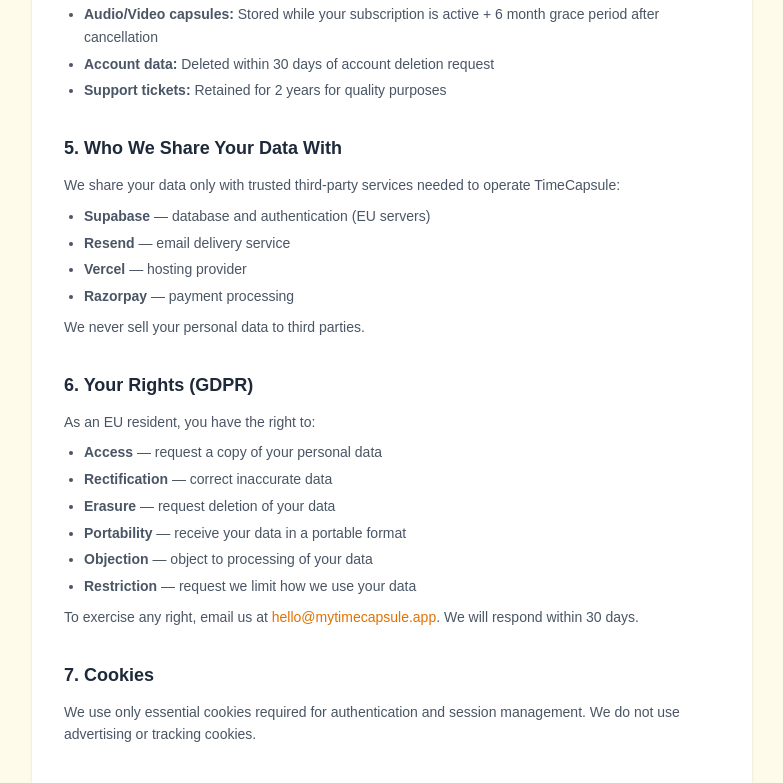
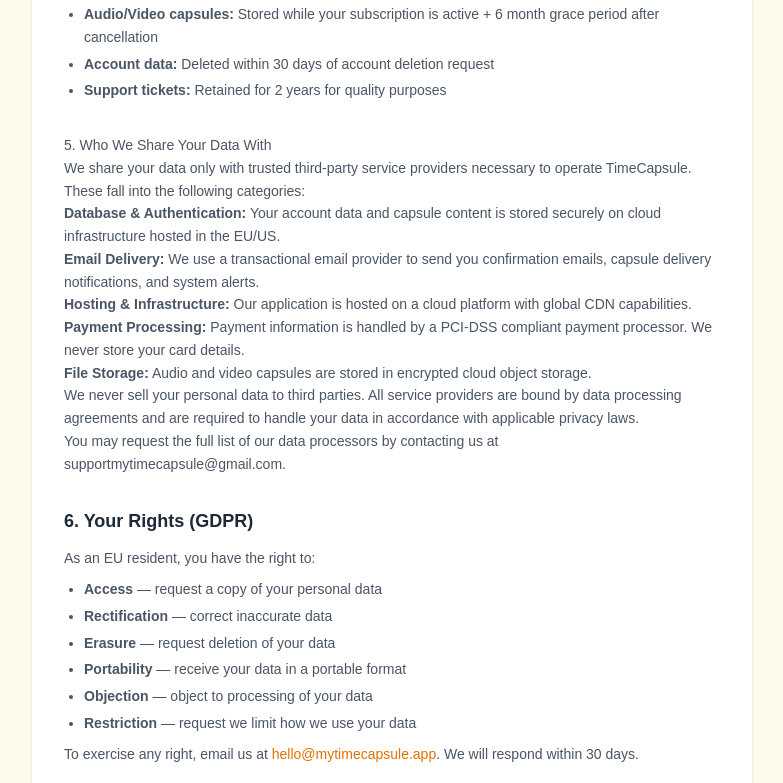
Before and after one commit to vgk2705/timecapsule, a Next.js app: page /privacy in a window 1280 px wide. Shown: the part 1040-1823 px from the top of the page, without its empty margins (248-1031 px from the left). Built offline with nearby package versions, Linux system fonts and the light colour scheme.

Commit message:
Update privacy policy to use generic processor categories instead of specific vendor names

```diff
--- a/app/data-protection/page.js
+++ b/app/data-protection/page.js
@@ -107,10 +107,11 @@ export default function DataProtection() {
             <h2 className="text-lg font-bold text-gray-800 mb-3">Third party services we use</h2>
             <div className="space-y-3 text-sm">
               {[
-                { name: 'Supabase', role: 'Database & Authentication', location: '🇪🇺 EU' },
-                { name: 'Vercel', role: 'Hosting & Deployment', location: '🌍 Global CDN' },
-                { name: 'Resend', role: 'Email Delivery', location: '🇺🇸 US (GDPR compliant)' },
-                { name: 'Razorpay', role: 'Payment Processing', location: '🌏 India & Global' },
+                { name: 'Cloud Database Provider', role: 'Database & Authentication', location: 'EU/US' },
+                { name: 'Email Delivery Provider', role: 'Transactional Email', location: 'Global' },
+                { name: 'Cloud Hosting Provider', role: 'Application Hosting & CDN', location: 'Global' },
+                { name: 'Payment Processor', role: 'Payment Processing (PCI-DSS)', location: 'India & Global' },
+                { name: 'Object Storage Provider', role: 'File & Media Storage', location: 'Global' },
               ].map((item, i) => (
                 <div key={i} className="flex justify-between items-center bg-gray-50 rounded-xl px-4 py-3">
                   <div>
--- a/app/privacy/page.js
+++ b/app/privacy/page.js
@@ -58,15 +58,27 @@ export default function PrivacyPolicy() {
           </section>
 
           <section>
-            <h2 className="text-lg font-bold text-gray-800 mb-3">5. Who We Share Your Data With</h2>
-            <p>We share your data only with trusted third-party services needed to operate TimeCapsule:</p>
-            <ul className="list-disc pl-5 mt-2 space-y-1">
-              <li><strong>Supabase</strong> — database and authentication (EU servers)</li>
-              <li><strong>Resend</strong> — email delivery service</li>
-              <li><strong>Vercel</strong> — hosting provider</li>
-              <li><strong>Razorpay </strong> — payment processing</li>
+            <h2>5. Who We Share Your Data With</h2>
+            <p>
+              We share your data only with trusted third-party service providers
+              necessary to operate TimeCapsule. These fall into the following categories:
+            </p>
+            <ul>
+              <li><strong>Database & Authentication:</strong> Your account data and capsule content is stored securely on cloud infrastructure hosted in the EU/US.</li>
+              <li><strong>Email Delivery:</strong> We use a transactional email provider to send you confirmation emails, capsule delivery notifications, and system alerts.</li>
+              <li><strong>Hosting & Infrastructure:</strong> Our application is hosted on a cloud platform with global CDN capabilities.</li>
+              <li><strong>Payment Processing:</strong> Payment information is handled by a PCI-DSS compliant payment processor. We never store your card details.</li>
+              <li><strong>File Storage:</strong> Audio and video capsules are stored in encrypted cloud object storage.</li>
             </ul>
-            <p className="mt-2">We never sell your personal data to third parties.</p>
+            <p>
+              We never sell your personal data to third parties. All service providers
+              are bound by data processing agreements and are required to handle your
+              data in accordance with applicable privacy laws.
+            </p>
+            <p>
+              You may request the full list of our data processors by contacting us at{' '}
+              <a href="mailto:supportmytimecapsule@gmail.com">supportmytimecapsule@gmail.com</a>.
+            </p>
           </section>
 
           <section>
@@ -101,7 +113,6 @@ export default function PrivacyPolicy() {
           <section>
             <h2 className="text-lg font-bold text-gray-800 mb-3">10. Contact & Complaints</h2>
             <p>For privacy concerns: <a href="mailto:hello@mytimecapsule.app" className="text-amber-600">hello@mytimecapsule.app</a></p>
-            <p className="mt-2">If you are unhappy with how we handle your data, you have the right to lodge a complaint with the Dutch Data Protection Authority (Autoriteit Persoonsgegevens) at <a href="https://www.autoriteitpersoonsgegevens.nl" className="text-amber-600" target="_blank">autoriteitpersoonsgegevens.nl</a></p>
           </section>
 
         </div>
```
